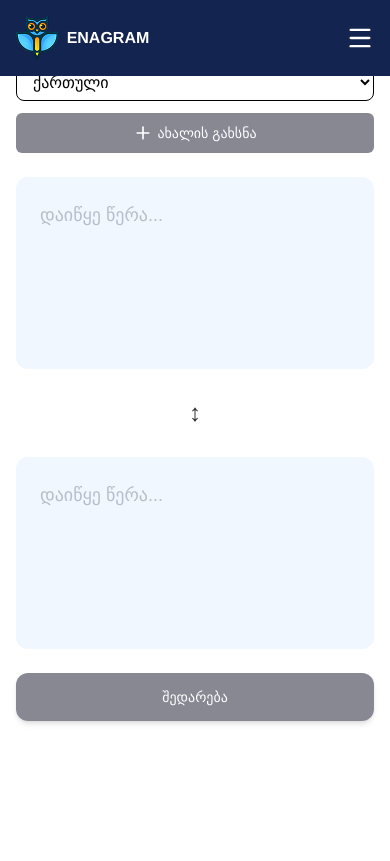
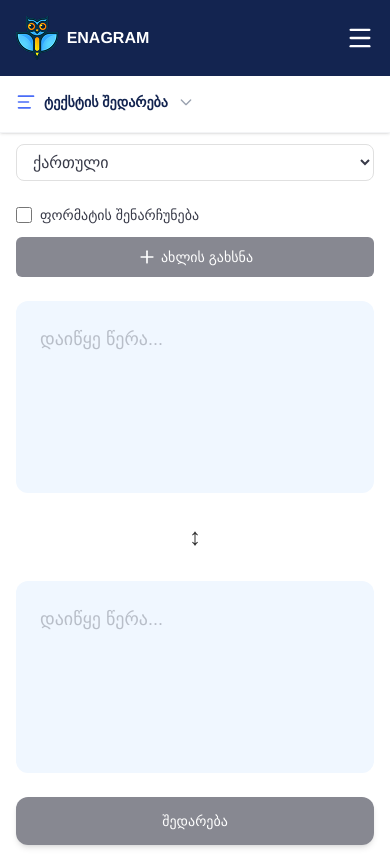
Before and after one commit to ZuRaSha16/text-compare, a React (Vite) app: page / in a window 390 px wide. Built offline with nearby package versions, Linux system fonts and the light colour scheme.

Commit message:
feat(add):extra sidebar and some css change

```diff
--- a/src/App.tsx
+++ b/src/App.tsx
@@ -29,6 +29,7 @@ function App() {
       setVisible(true);
     }, 180);
   };
+
   const [original, setOriginal] = useState("");
   const [modified, setModified] = useState("");
   const [originalDiff, setOriginalDiff] = useState<DiffChunk[] | null>(null);
@@ -83,23 +84,31 @@ function App() {
       <Sidebar activePage={activePage} onNavigate={handleNavigate} />
 
       <div
-        className="flex-1 p-4 pt-16 sm:p-6 sm:pt-20 md:pt-10 md:p-10 bg-white transition-all duration-200"
+        className="flex-1 p-4 pt-36 sm:p-6 sm:pt-40 lg:pt-10 lg:p-10 bg-white transition-all duration-200"
         style={{
           opacity: visible ? 1 : 0,
           transform: visible ? "translateY(0)" : "translateY(8px)",
         }}
       >
-        {/* Show coming soon for non-compare pages */}
         {isComingSoon ? (
           <ComingSoon label={comingSoonPages[activePage]!} />
         ) : (
           <>
             {/* Header controls */}
-            <div className="flex flex-col gap-3 mb-6 md:flex-row md:justify-between md:items-center md:mb-8">
-              <select className="border px-3 py-2 rounded-lg w-full md:w-auto">
-                <option>ქართული</option>
-                <option>English</option>
-              </select>
+            <div className="flex flex-col gap-3 mb-6 md:flex-row md:justify-between md:items-center md:mb-8 ">
+              <div className="flex flex-col gap-6 md:flex-row md:items-center">
+                <select className="border px-3 py-2 rounded-lg w-full md:w-auto cursor-pointer border-[#E0E0E0] text-[#383A48]">
+                  <option>ქართული</option>
+                  <option>English</option>
+                </select>
+                <label className="flex items-center gap-2 text-sm text-[#383A48] cursor-pointer">
+                  <input
+                    type="checkbox"
+                    className="w-4 h-4  rounded cursor-pointer"
+                  />
+                  ფორმატის შენარჩუნება
+                </label>
+              </div>
               <button
                 onClick={isDone ? handleNewSession : undefined}
                 disabled={!isDone}
@@ -111,11 +120,11 @@ function App() {
                   }`}
               >
                 <Plus size={20} />
-                ახალის გახსნა
+                ახლის გახსნა
               </button>
             </div>
 
-            {/* LOADING STATE */}
+            {/* loading state */}
             {appState === "loading" && (
               <div
                 className="flex flex-col items-center justify-center gap-6"
@@ -151,7 +160,7 @@ function App() {
               </div>
             )}
 
-            {/* TEXT PANELS */}
+            {/* text panels */}
             {appState !== "loading" && (
               <>
                 {appState === "compared" && (
--- a/src/components/Sidebar.tsx
+++ b/src/components/Sidebar.tsx
@@ -51,11 +51,12 @@ function NavList({
     pill.style.top = `${el.offsetTop}px`;
     pill.style.height = `${el.offsetHeight}px`;
   };
+
   useEffect(() => {
     updatePill(activeIdxRef.current, false);
-
     setReady(true);
   }, []);
+
   useEffect(() => {
     activeIdxRef.current = activeIdx;
     if (ready) updatePill(activeIdx, true);
@@ -103,16 +104,19 @@ function NavList({
 
 export default function Sidebar({ activePage, onNavigate }: SidebarProps) {
   const [mobileOpen, setMobileOpen] = useState(false);
+  const [dropdownOpen, setDropdownOpen] = useState(false);
 
   const handleNavigate = (page: PageKey) => {
     onNavigate(page);
     setMobileOpen(false);
   };
 
+  const activeItem = navItems.find((i) => i.key === activePage);
+
   return (
     <>
-      {/* Mobile Header */}
-      <div className="fixed top-0 left-0 right-0 flex md:hidden bg-[#132450] text-white w-full p-4 justify-between items-center z-40">
+      {/* Mobile/Tablet Header */}
+      <div className="fixed top-0 left-0 right-0 flex lg:hidden bg-[#132450] text-white w-full p-4 justify-between items-center z-40">
         <div className="flex items-center gap-2">
           <img src={logo} alt="Enagram Logo" className="w-[42.65px]" />
           <h1 className="font-bold">ENAGRAM</h1>
@@ -125,17 +129,74 @@ export default function Sidebar({ activePage, onNavigate }: SidebarProps) {
         </button>
       </div>
 
-      {/* Mobile Backdrop */}
+      {/* Mobile/Tablet Page Switcher Bar */}
+      <div className="fixed top-18 left-0 right-0 z-30 lg:hidden bg-white border-b border-gray-100 px-4 py-5 shadow-sm">
+        <div className="relative">
+          <button
+            onClick={() => setDropdownOpen(!dropdownOpen)}
+            className="flex items-center gap-2 text-[#132450] font-semibold text-sm cursor-pointer"
+          >
+            <span className="text-[#4A6CF7]">{activeItem?.icon}</span>
+            <span>{activeItem?.label}</span>
+            <svg
+              className={`w-4 h-4 text-gray-400 ml-0.5 transition-transform duration-200 ${
+                dropdownOpen ? "rotate-180" : ""
+              }`}
+              fill="none"
+              viewBox="0 0 24 24"
+              stroke="currentColor"
+            >
+              <path
+                strokeLinecap="round"
+                strokeLinejoin="round"
+                strokeWidth={2}
+                d="M19 9l-7 7-7-7"
+              />
+            </svg>
+          </button>
+
+          {dropdownOpen && (
+            <>
+              <div
+                className="fixed inset-0 z-10 "
+                onClick={() => setDropdownOpen(false)}
+              />
+              <div className="absolute top-8 left-0 bg-white rounded-xl shadow-lg border border-gray-100 py-1 z-20 min-w-52.5 ">
+                {navItems.map((item) => (
+                  <button
+                    key={item.key}
+                    onClick={() => {
+                      handleNavigate(item.key);
+                      setDropdownOpen(false);
+                    }}
+                    className={`flex items-center gap-3 w-full px-4 py-2.5 text-sm transition-colors cursor-pointer
+                      ${
+                        activePage === item.key
+                          ? "text-[#4A6CF7] font-semibold bg-blue-50"
+                          : "text-gray-600 hover:bg-gray-50"
+                      }`}
+                  >
+                    {item.icon}
+                    {item.label}
+                  </button>
+                ))}
+              </div>
+            </>
+          )}
+        </div>
+      </div>
+
+      {/* Mobile/Tablet Backdrop */}
       {mobileOpen && (
         <div
-          className="fixed inset-0 bg-black/50 z-40 md:hidden"
+          className="fixed inset-0 bg-black/50 z-40 lg:hidden"
           onClick={() => setMobileOpen(false)}
         />
       )}
 
-      {/* Mobile Drawer */}
+      {/* Mobile/Tablet Drawer */}
       <div
-        className={`fixed top-0 left-0 h-full w-60 bg-[#132450] text-white p-6 flex flex-col transform transition-transform duration-300 z-50 md:hidden ${
+        className={`fixed top-0 left-0 h-full w-60 bg-[#132450] text-white p-6 flex flex-col transform transition-transform duration-300 z-50 lg:hidden ${
           mobileOpen ? "translate-x-0" : "-translate-x-full"
         }`}
       >
@@ -153,8 +214,8 @@ export default function Sidebar({ activePage, onNavigate }: SidebarProps) {
         <UserPanel />
       </div>
 
-      {/* Desktop Sidebar */}
-      <div className="hidden md:flex bg-[#132450] text-white w-60 max-h-screen flex-col p-6">
+      {/* Desktop Sidebar - lg and above */}
+      <div className="hidden lg:flex bg-[#132450] text-white w-60 max-h-screen flex-col p-6">
         <div className="flex gap-4 mb-10">
           <img src={logo} alt="Enagram Logo" className="w-[42.65px]" />
           <h1 className="my-2 font-bold">ENAGRAM</h1>
```
